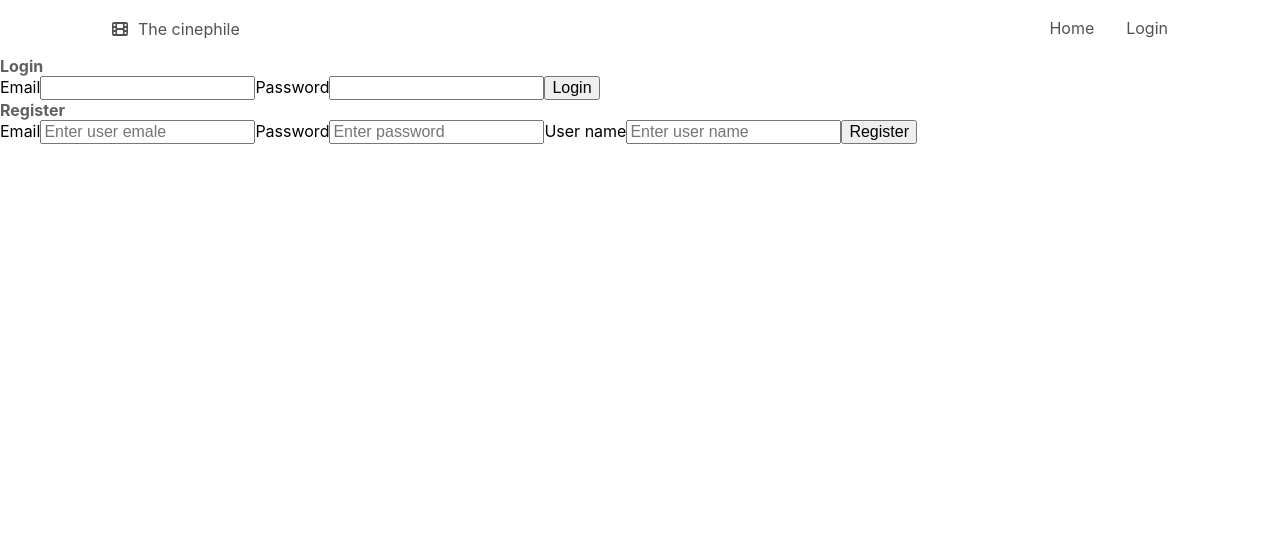
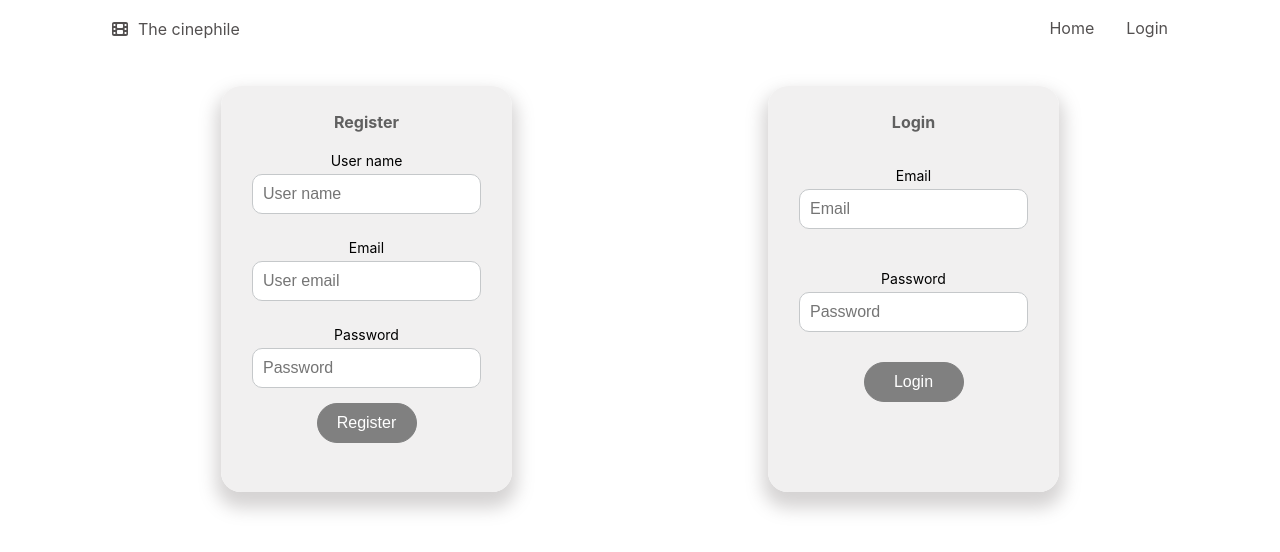
Before and after one commit to Nagema/movies-final-project-react, a React (Create React App) app: page /login in a window 1280 px wide. Shown: the top 552 px of the page. Built offline with nearby package versions, Linux system fonts and the light colour scheme.

Commit message:
styles login and register added

```diff
--- a/src/components/login/Login.css
+++ b/src/components/login/Login.css
@@ -0,0 +1,55 @@
+.login-container {
+  padding: 1em;
+  max-width: 300px;
+  height: 374px;
+  text-align: center;
+  border-radius: 20px;
+  box-shadow: 0 11px 17px 5px rgba(128, 121, 121, 0.33);
+  background-color: rgba(240, 239, 239, 0.897);
+  margin-bottom: 20px;
+}
+
+.login-container h2 {
+  padding: 10px;
+}
+
+.login label {
+  font-size: 14px;
+}
+.login {
+  min-height: 300px;
+  display: flex;
+  flex-direction: column;
+  justify-content: space-between;
+  align-items: center;
+}
+
+.login-container div {
+  display: flex;
+  flex-direction: column;
+  padding: 10px;
+}
+
+.login-container input {
+  background: none;
+  border: solid 1px rgb(197, 200, 202);
+  margin: 5px;
+  padding: 10px;
+  border-radius: 10px;
+  background-color: rgb(255, 255, 255);
+}
+.login-container button {
+  background: none;
+  border: solid 1px grey;
+  padding: 10px;
+  border-radius: 50px;
+  width: 100px;
+  background-color: gray;
+  color: #ffff;
+}
+.login-container button:hover {
+  background: none;
+  border: solid 1px lightseagreen;
+  background-color: lightseagreen;
+  color: #ffff;
+}
--- a/src/components/login/Login.jsx
+++ b/src/components/login/Login.jsx
@@ -17,12 +17,13 @@
     dispatch(loginUser(formData, navigate));
   };
   return (
-    <div>
+    <div className="login-container">
       <form onSubmit={handleSubmit(send)} className="login">
         <h2>Login</h2>
-        <label>
-          Email
+        <div>
+          <label>Email</label>
           <input
+            placeholder="Email"
             type="email"
             name="email"
             {...register("email", {
@@ -37,10 +38,11 @@
               },
             })}
           />
-        </label>
-        <label>
-          Password
+        </div>
+        <div>
+          <label>Password</label>
           <input
+            placeholder="Password"
             type="password"
             name="password"
             {...register("password", {
@@ -48,7 +50,7 @@
               // pattern: /^(?=.*[a-z])(?=.*[A-Z])(?=.*[0-9])(?=.*[!@#$%^&*_=+-]).{8,12}$/,
             })}
           />
-        </label>
+        </div>
         <button>Login</button>
       </form>
     </div>
--- a/src/components/register/Register.css
+++ b/src/components/register/Register.css
@@ -0,0 +1,55 @@
+.register-container {
+  padding: 1em;
+  max-width: 300px;
+  height: 374px;
+  text-align: center;
+  border-radius: 20px;
+  background-color: rgba(240, 239, 239, 0.897);
+  box-shadow: 0 11px 17px 5px rgba(128, 121, 121, 0.33);
+  margin-bottom: 20px;
+}
+
+.register-container h2 {
+  padding: 10px;
+}
+.register label {
+  font-size: 14px;
+}
+
+.register {
+  min-height: 300px;
+  display: flex;
+  flex-direction: column;
+  justify-content: space-between;
+  align-items: center;
+}
+
+.register-container div {
+  display: flex;
+  flex-direction: column;
+  padding: 10px;
+}
+
+.register-container input {
+  background: none;
+  border: solid 1px rgb(197, 200, 202);
+  margin: 5px;
+  padding: 10px;
+  background-color: rgb(255, 255, 255);
+  border-radius: 10px;
+}
+.register-container button {
+  background: none;
+  border: solid 1px grey;
+  padding: 10px;
+  border-radius: 50px;
+  width: 100px;
+  background-color: gray;
+  color: #ffff;
+}
+.register-container button:hover {
+  background: none;
+  border: solid 1px lightseagreen;
+  background-color: lightseagreen;
+  color: #ffff;
+}
--- a/src/components/register/Register.jsx
+++ b/src/components/register/Register.jsx
@@ -1,4 +1,5 @@
 import React from "react";
+import "./Register.css";
 import { useForm } from "react-hook-form";
 import { newUser } from "../../redux/auth/auth.actions";
 import { useDispatch } from "react-redux";
@@ -16,36 +17,36 @@
     dispatch(newUser(formData, navigate));
   };
   return (
-    <div>
+    <div className="register-container">
       <form onSubmit={handleSubmit(sendRegister)} className="register">
         <h2>Register</h2>
-        <label>
-          Email
+        <div>
+          <label>User name</label>
+          <input
+            type="text"
+            placeholder="User name"
+            {...register("userName")}
+            name="userName"
+          />
+        </div>
+        <div>
+          <label>Email</label>
           <input
             type="email"
-            placeholder="Enter user emale"
+            placeholder="User email"
             {...register("email")}
             name="email"
-          ></input>
-        </label>
-        <label>
-          Password
+          />
+        </div>
+        <div>
+          <label>Password</label>
           <input
             type="password"
-            placeholder="Enter password"
+            placeholder="Password"
             {...register("password")}
             name="password"
-          ></input>
-        </label>
-        <label>
-          User name
-          <input
-            type="text"
-            placeholder="Enter user name"
-            {...register("userName")}
-            name="userName"
-          ></input>
-        </label>
+          />
+        </div>
         <button>Register</button>
       </form>
     </div>
--- /dev/null
+++ b/src/pages/LoginRegister.css
@@ -0,0 +1,9 @@
+.login-register-container {
+  display: flex;
+  gap: 20%;
+  justify-content: center;
+  margin-top: 30px;
+  flex-wrap: wrap;
+  align-items: center;
+  align-content: center;
+}
--- a/src/pages/LoginRegister.jsx
+++ b/src/pages/LoginRegister.jsx
@@ -1,14 +1,15 @@
-import React from 'react'
-import Login from '../components/login/Login'
-import Register from '../components/register/Register'
+import React from "react";
+import "./LoginRegister.css";
+import Login from "../components/login/Login";
+import Register from "../components/register/Register";
 
 const LoginRegister = () => {
   return (
-    <div>
-      <Login/>
-      <Register/>
+    <div className="login-register-container">
+      <Register />
+      <Login />
     </div>
-  )
-}
+  );
+};
 
-export default LoginRegister
+export default LoginRegister;
```
